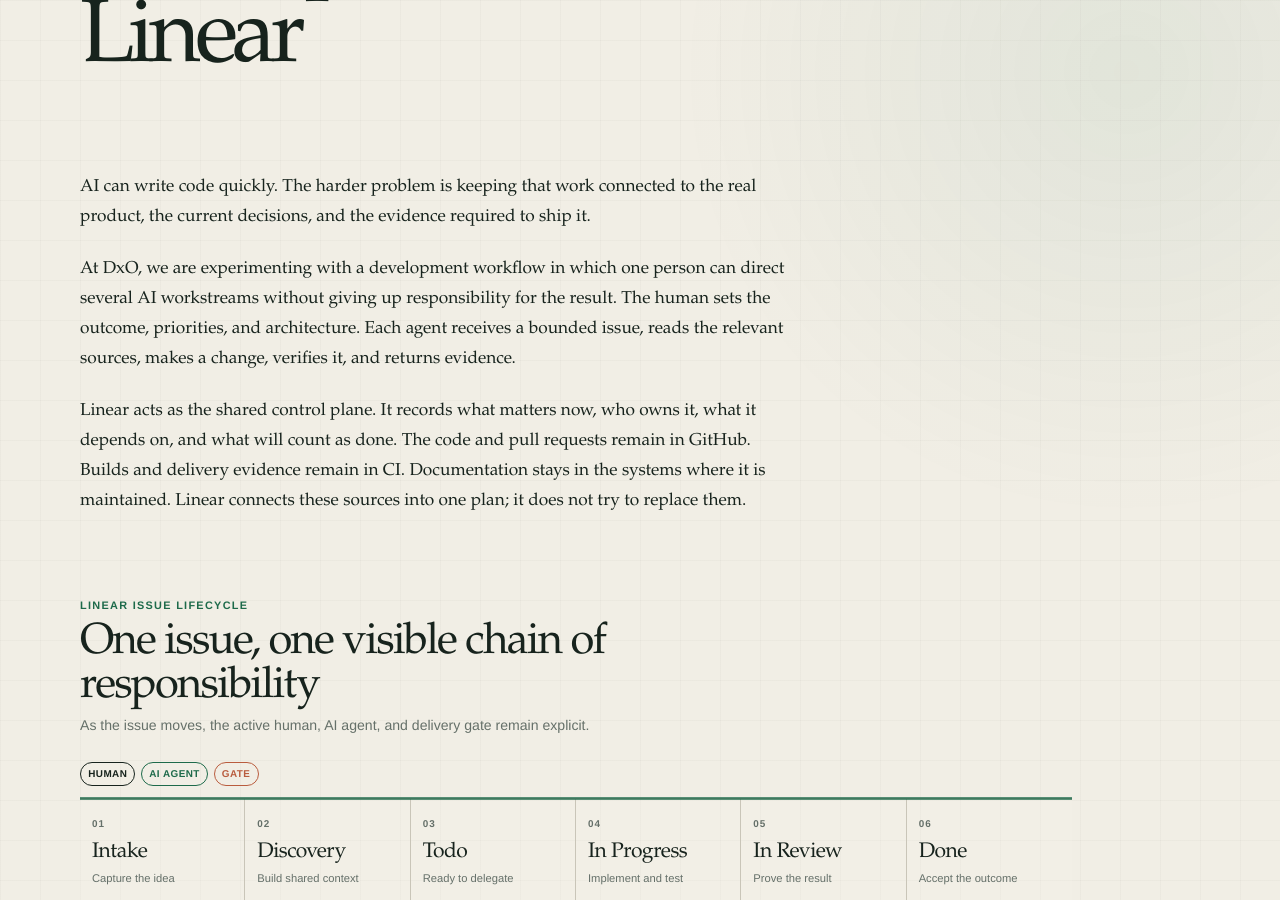
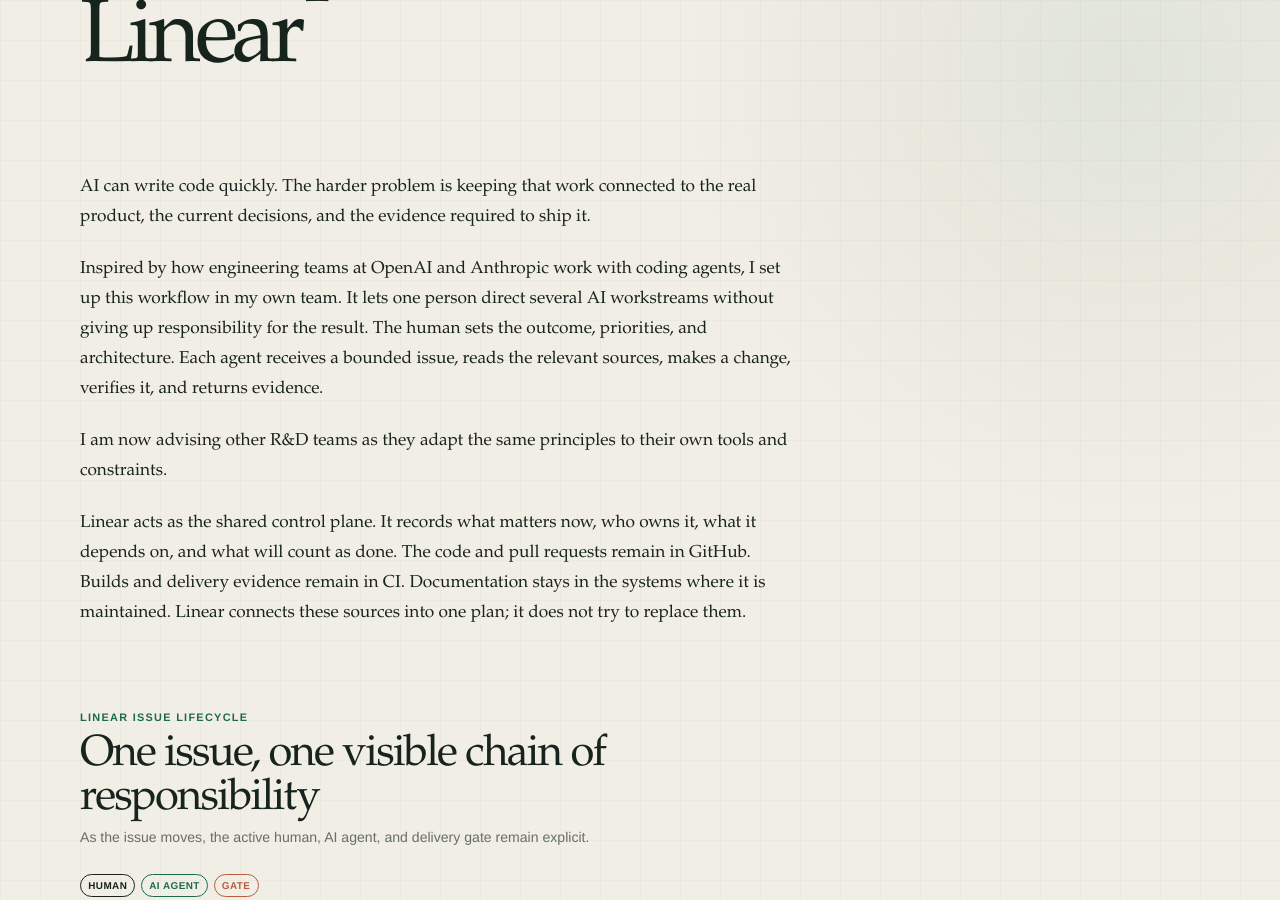
Before and after one commit to ArthurCalvi/arthurcalvi.github.io, a Jekyll site: the page built from ai-dev-workflow.md, in a window 1280 px wide and 900 px high, scrolled down 385 px. Built offline with Jekyll 4.4.1, drawn with Linux system fonts in a browser that asks for light colours; some of the changed text lies outside the part shown.

Commit message:
site: make Linear workflow personal

```diff
--- a/ai-dev-workflow.md
+++ b/ai-dev-workflow.md
@@ -2,14 +2,16 @@
 layout: article
 title: AI-native development with Linear
 section: home
-description: How we use Linear to coordinate human decisions, AI agents, and software delivery gates.
+description: How I use Linear to coordinate human decisions, AI agents, and delivery gates—and help other R&D teams adapt the workflow.
 permalink: /ai-dev-workflow/
 linear_workflow: true
 ---
 
 AI can write code quickly. The harder problem is keeping that work connected to the real product, the current decisions, and the evidence required to ship it.
 
-At DxO, we are experimenting with a development workflow in which one person can direct several AI workstreams without giving up responsibility for the result. The human sets the outcome, priorities, and architecture. Each agent receives a bounded issue, reads the relevant sources, makes a change, verifies it, and returns evidence.
+Inspired by how engineering teams at OpenAI and Anthropic work with coding agents, I set up this workflow in my own team. It lets one person direct several AI workstreams without giving up responsibility for the result. The human sets the outcome, priorities, and architecture. Each agent receives a bounded issue, reads the relevant sources, makes a change, verifies it, and returns evidence.
+
+I am now advising other R&D teams as they adapt the same principles to their own tools and constraints.
 
 Linear acts as the shared control plane. It records what matters now, who owns it, what it depends on, and what will count as done. The code and pull requests remain in GitHub. Builds and delivery evidence remain in CI. Documentation stays in the systems where it is maintained. Linear connects these sources into one plan; it does not try to replace them.
 
@@ -25,7 +27,7 @@
 
 ## Evidence replaces constant supervision
 
-The aim is to avoid making the human follow every step or reconstruct the entire implementation at the end. We rely on a short, repeated evidence loop:
+The aim is to avoid making the human follow every step or reconstruct the entire implementation at the end. The workflow relies on a short, repeated evidence loop:
 
 1. Read the issue, dependencies, and live sources.
 2. Plan a bounded change, implement it, and add the required tests.
@@ -40,4 +42,4 @@
 
 AI agents can execute and advise, but the human still owns the product outcome and the overall design of the system. Cross-cutting decisions are discussed by the team and written back into the shared plan. Agents coordinate through issues, dependencies, pull requests, and evidence rather than through hidden conversations.
 
-We are still testing and adapting this model. The point is not autonomy for its own sake. It is to shorten feedback loops while keeping responsibility, decisions, and proof visible.
+I am still testing and adapting this model with my team. The point is not autonomy for its own sake. It is to shorten feedback loops while keeping responsibility, decisions, and proof visible.
--- a/resume.html
+++ b/resume.html
@@ -32,7 +32,7 @@
           <li>Design specialist agents and the software around them.</li>
           <li>Build evaluation and release processes using tests and real product results.</li>
           <li>Help other teams adapt their tools and processes to AI.</li>
-          <li>Develop an AI-native workflow with Linear for planning, implementation, verification, and review.</li>
+          <li>Set up an AI-native workflow with Linear for planning, implementation, verification, and review; now advise other R&amp;D teams on adapting the model.</li>
         </ul>
       </div>
     </article>
```
Also changed, not shown: index.html (+4 -4 lines).
